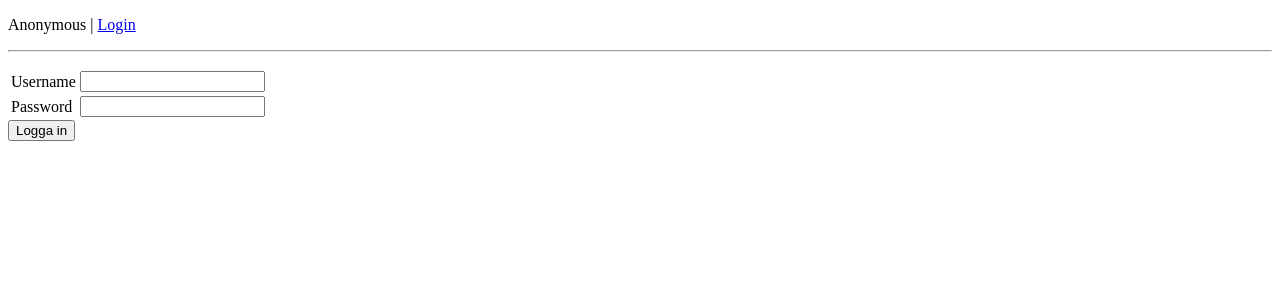
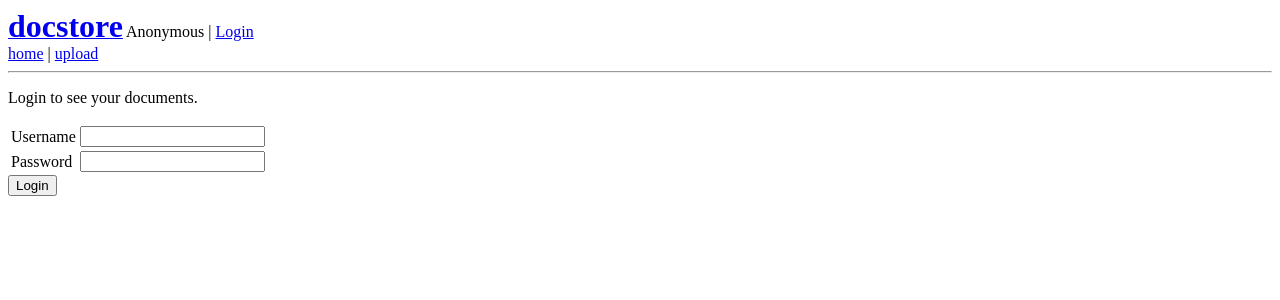
Before and after one commit to brasse/no-more-paper, a Django app: template docstore/templates/login.html in a window 1280 px wide. Shown: the top 300 px of the page. Run offline with Django 3.2, Linux system fonts and the light colour scheme; the template is opened without the code that fills it, so the values that code supplies are empty, except form fields; tables that the repository leaves empty hold one stand-in row (Sample ...); form fields are guessed from the names that the template uses.

Commit message:
* Users now have to be logged in to see their documents. * Cleaned up templates a bit.

```diff
--- a/docstore/models.py
+++ b/docstore/models.py
@@ -6,6 +6,7 @@ from django.contrib.auth.models import User
 import os
 
 class Document(models.Model):
+    user = models.ForeignKey(User)
     store_path = models.CharField(max_length=200)
     creation_time = models.DateTimeField(auto_now_add=True)
     archive_numbers_start = models.IntegerField(null=True, blank=True)
--- a/docstore/templates/base.html
+++ b/docstore/templates/base.html
@@ -5,13 +5,19 @@
   </head>
   <body>
     <div id="header">
-      <p>
+      <a href="{% url docstore.views.index %}">
+        <h1 style="display: inline;">docstore</h1></a>
+      <span>
         {% if user.is_authenticated %}
           {{ user.username }} | <a href="{% url django.contrib.auth.views.logout %}">Logout</a>
         {% else %}
           Anonymous | <a href="{% url django.contrib.auth.views.login %}">Login</a>
         {% endif %}
-      </p>
+      </span>
+      <div>
+        <a href="{% url docstore.views.index %}">home</a> |
+        <a href="{% url docstore.views.document_upload %}">upload</a>
+      </div>
       <hr/>
     </div>
     <div id="messages">
--- a/docstore/templates/confirmation.html
+++ b/docstore/templates/confirmation.html
@@ -4,5 +4,4 @@
   <p>
     Document uploaded successfully.
   </p>
-  <a href="{% url docstore.views.index %}">index</a>
 {% endblock %}
--- a/docstore/templates/login.html
+++ b/docstore/templates/login.html
@@ -1,5 +1,8 @@
 {% extends "base.html" %}
 {% block content %}
+  <p>
+    Login to see your documents.
+  </p>
   {% if form.errors %}
     <p>Your username and password didn't match. Please try again.</p>
   {% endif %}
@@ -15,6 +18,6 @@
       </tr>
     </table>
     <input type="hidden" name="next" value="{{ next }}" />
-    <input type="submit" value="Logga in" />
+    <input type="submit" value="Login" />
   </form>
 {% endblock %}
--- a/docstore/templates/properties.html
+++ b/docstore/templates/properties.html
@@ -1,6 +1,6 @@
 {% extends "base.html" %}
 {% block content %}
-  <h1>properties</h1>
+  <h2>properties</h2>
   <p>
     Archive numbers: {{ document.archive_numbers_string }}
   </p>
--- a/docstore/templates/upload.html
+++ b/docstore/templates/upload.html
@@ -1,10 +1,9 @@
 {% extends "base.html" %}
 {% block content %}
-  <h1>upload</h1>
-
+  <h2>upload</h2>
   <form oaction="{% url docstore.views.document_upload %}"
         method="post" enctype="multipart/form-data">
     {{ form.as_p }}
-    <input type="submit" value="Submit" />
+    <p><input type="submit" value="Submit"/></p>
   </form>
 {% endblock %}
```
Also changed, not shown: docstore/templates/index.html (+1 -7 lines), docstore/views.py (+13 -5 lines).
